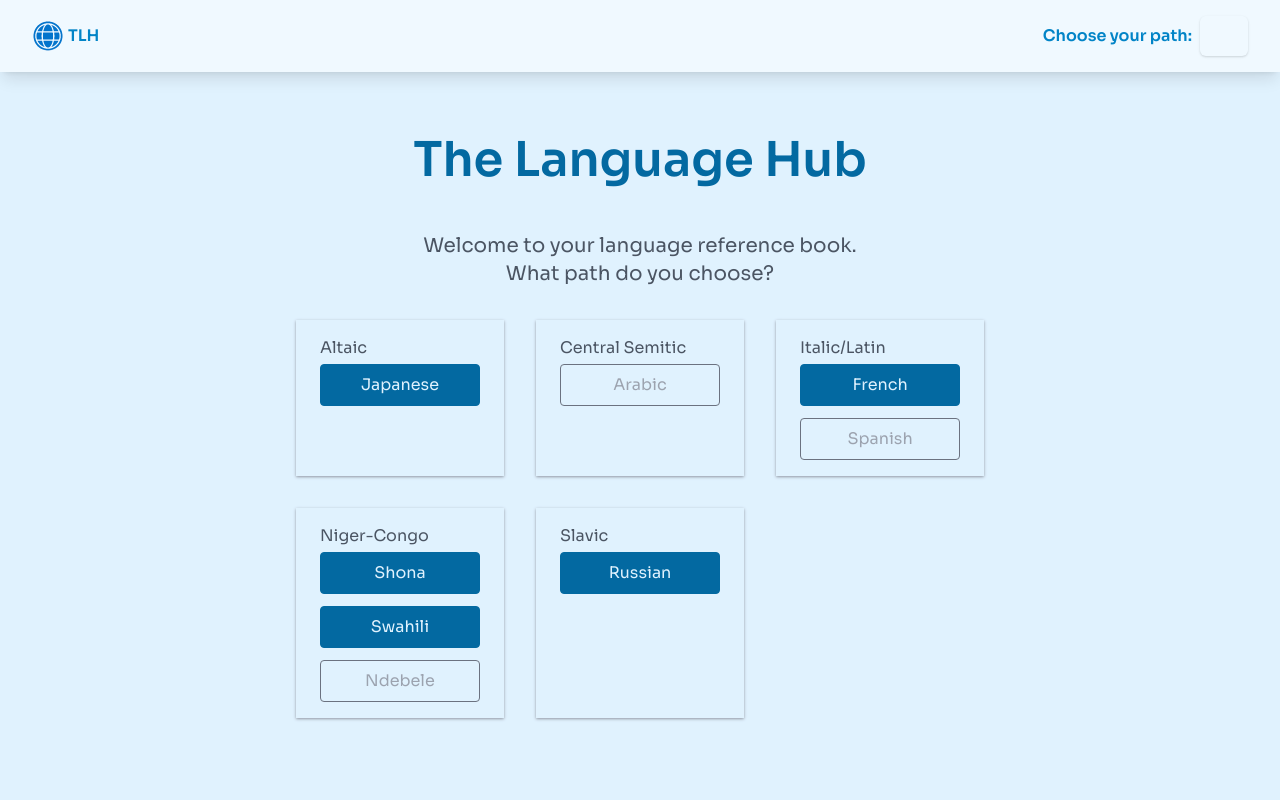
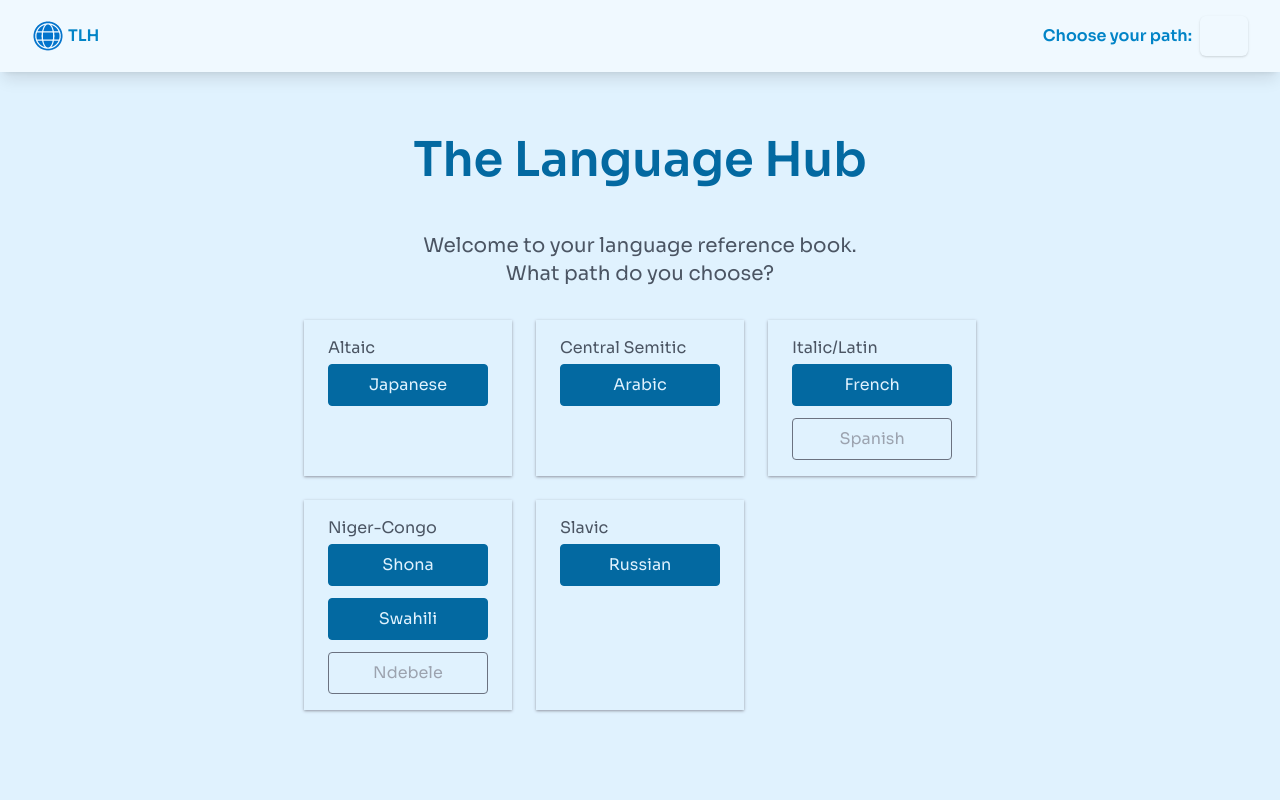
Before and after one commit to Psypher1/the-language-hub, a Next.js app: page / in a window 1280 px wide. Shown: the top 800 px of the page. Built offline with nearby package versions, Linux system fonts and the light colour scheme.

Commit message:
added arabic

```diff
--- a/src/components/LangPathNav.jsx
+++ b/src/components/LangPathNav.jsx
@@ -7,6 +7,7 @@ export default function LangPathNav({ langPath }) {
 	const isActive = "bg-sky-900 ";
 
 	const languages = [
+		{ name: "Arabic", path: "arabic" },
 		{ name: "French", path: "french" },
 		{ name: "Japanese", path: "japanese" },
 		// { name: "Ndebele", path: "ndebele" },
--- a/src/pages/[langPath]/[slug].jsx
+++ b/src/pages/[langPath]/[slug].jsx
@@ -79,7 +79,7 @@ export default function LangaugePath({ source, langPath, slug, metaData }) {
 				<article className="mb-16 flex-1 md:mb-0">
 					<h1 className="text-base text-gray-600">{metaData.title}</h1>
 					{/* classes extracted to globals.css */}
-					<article className="content-font-sizes content-colors content-quote prose prose-a:hover:text-sky-600 prose-a:text-sky-800 prose-strong:text-sky-900 ">
+					<article className="content-font-sizes content-colors content-quote prose prose-a:text-sky-800 prose-a:hover:text-sky-600 prose-strong:text-sky-900 ">
 						<MDXRemote {...source} />
 					</article>
 				</article>
--- a/src/pages/index.jsx
+++ b/src/pages/index.jsx
@@ -45,7 +45,7 @@ export default function Home({ languagePathsDirs }) {
 					))}
 				</article> */}
 
-				<article className="mb-20  grid gap-8 text-gray-600  sm:grid-cols-2 md:mb-32 md:grid-cols-3">
+				<article className="mb-20  grid gap-6 text-gray-600  sm:grid-cols-2 md:mb-32 md:grid-cols-3">
 					{/* atlaic */}
 					<div className="py-4 px-6 shadow shadow-gray-400">
 						<h3 className="mb-1">Altaic</h3>
@@ -59,10 +59,8 @@ export default function Home({ languagePathsDirs }) {
 					<div className="py-4 px-6 shadow shadow-gray-400">
 						<h3 className="mb-1">Central Semitic</h3>
 						<div className="space-y-3 text-center">
-							<Link href="/">
-								<p className="block rounded border border-gray-500 py-2 px-10 text-gray-400">
-									Arabic
-								</p>
+							<Link href="/arabic/basics">
+								<a className="home-links">Arabic</a>
 							</Link>
 						</div>
 					</div>
--- a/src/utils/_menuLookup.js
+++ b/src/utils/_menuLookup.js
@@ -1,5 +1,6 @@
 //  import language menu from langMenus
 import {
+	arabicMenu,
 	frenchMenu,
 	japaneseMenu,
 	russianMenu,
@@ -11,7 +12,9 @@ import {
 export const _menuLookup = (langPath) => {
 	const lang = langPath.toLowerCase();
 
-	return lang === "french"
+	return lang === "arabic"
+		? arabicMenu
+		: lang === "french"
 		? frenchMenu
 		: lang === "japanese"
 		? japaneseMenu
--- a/src/utils/langMenus.js
+++ b/src/utils/langMenus.js
@@ -5,6 +5,7 @@
  */
 
 // ? How to dynamically get these
+export const arabicMenu = ["Basics"];
 export const frenchMenu = ["Basics", "Pronouns", "Adjectives", "Verbs"];
 export const japaneseMenu = ["Basics", "Phrases"];
 export const russianMenu = [
```
Also changed, not shown: learn/arabic/basics.md (added, +10 -0 lines).
